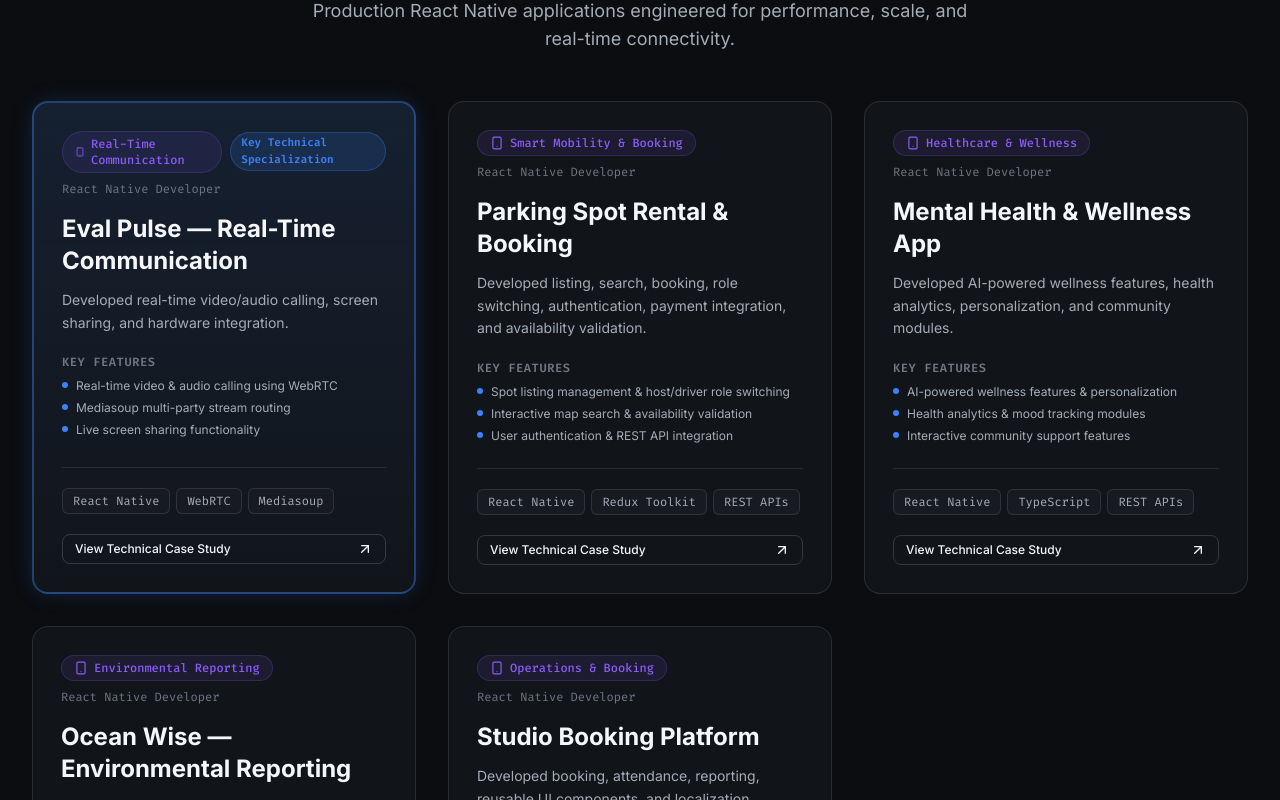
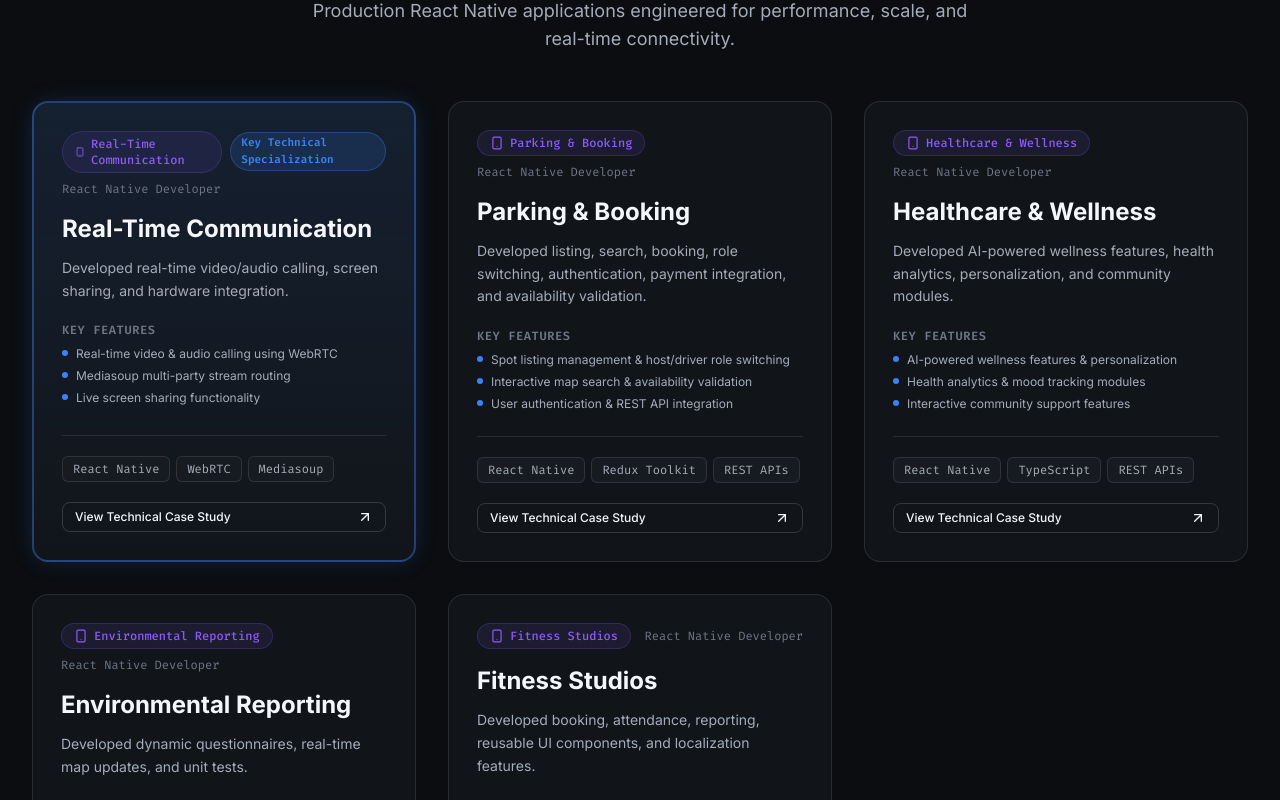
Before and after one commit to vinod830284/portfolio, a React (Vite) app: page / in a window 1280 px wide. Shown: the part 6200-7000 px from the top of the page. Built offline with nearby package versions, Linux system fonts and the light colour scheme.

Commit message:
Update project card titles and domain names to match exact CV section names

```diff
--- a/src/data/projects.js
+++ b/src/data/projects.js
@@ -1,7 +1,7 @@
 export const projectsData = [
   {
-    id: "eval-pulse",
-    title: "Eval Pulse — Real-Time Communication",
+    id: "real-time-communication",
+    title: "Real-Time Communication",
     domain: "Real-Time Communication",
     featured: true,
     techStack: ["React Native", "WebRTC", "Mediasoup"],
@@ -21,9 +21,9 @@ export const projectsData = [
     ]
   },
   {
-    id: "parking-rental",
-    title: "Parking Spot Rental & Booking",
-    domain: "Smart Mobility & Booking",
+    id: "parking-booking",
+    title: "Parking & Booking",
+    domain: "Parking & Booking",
     featured: false,
     techStack: ["React Native", "Redux Toolkit", "REST APIs"],
     shortDescription: "Developed listing, search, booking, role switching, authentication, payment integration, and availability validation.",
@@ -42,8 +42,8 @@ export const projectsData = [
     ]
   },
   {
-    id: "mental-health-wellness",
-    title: "Mental Health & Wellness App",
+    id: "healthcare-wellness",
+    title: "Healthcare & Wellness",
     domain: "Healthcare & Wellness",
     featured: false,
     techStack: ["React Native", "TypeScript", "REST APIs"],
@@ -63,8 +63,8 @@ export const projectsData = [
     ]
   },
   {
-    id: "ocean-wise",
-    title: "Ocean Wise — Environmental Reporting",
+    id: "environmental-reporting",
+    title: "Environmental Reporting",
     domain: "Environmental Reporting",
     featured: false,
     techStack: ["React Native", "Jest"],
@@ -83,9 +83,9 @@ export const projectsData = [
     ]
   },
   {
-    id: "studio-booking",
-    title: "Studio Booking Platform",
-    domain: "Operations & Booking",
+    id: "fitness-studios",
+    title: "Fitness Studios",
+    domain: "Fitness Studios",
     featured: false,
     techStack: ["React Native", "Redux Toolkit", "i18n"],
     shortDescription: "Developed booking, attendance, reporting, reusable UI components, and localization features.",
```
Also changed, not shown: 2 other files (tests, documents, lock files or other folders).
